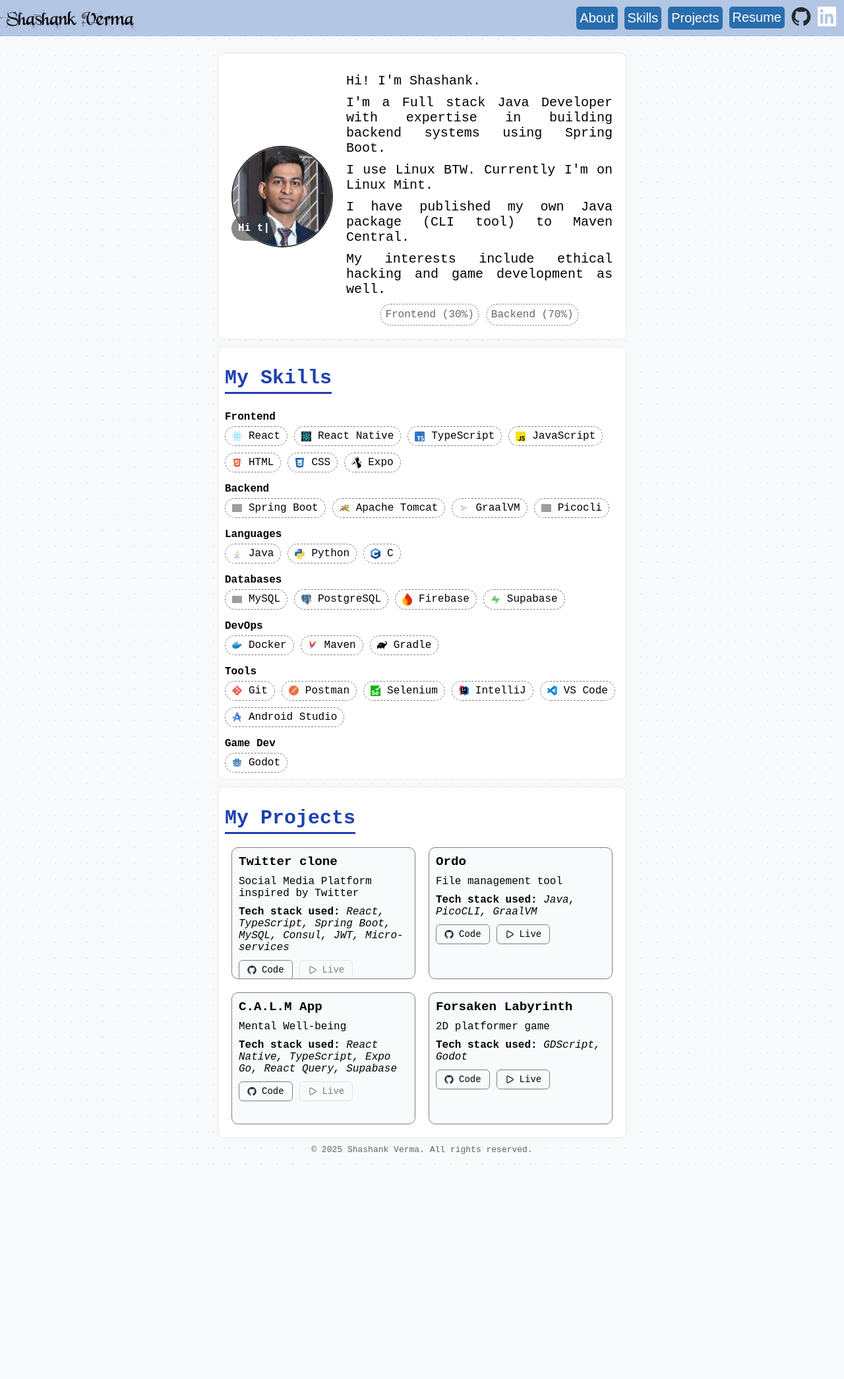
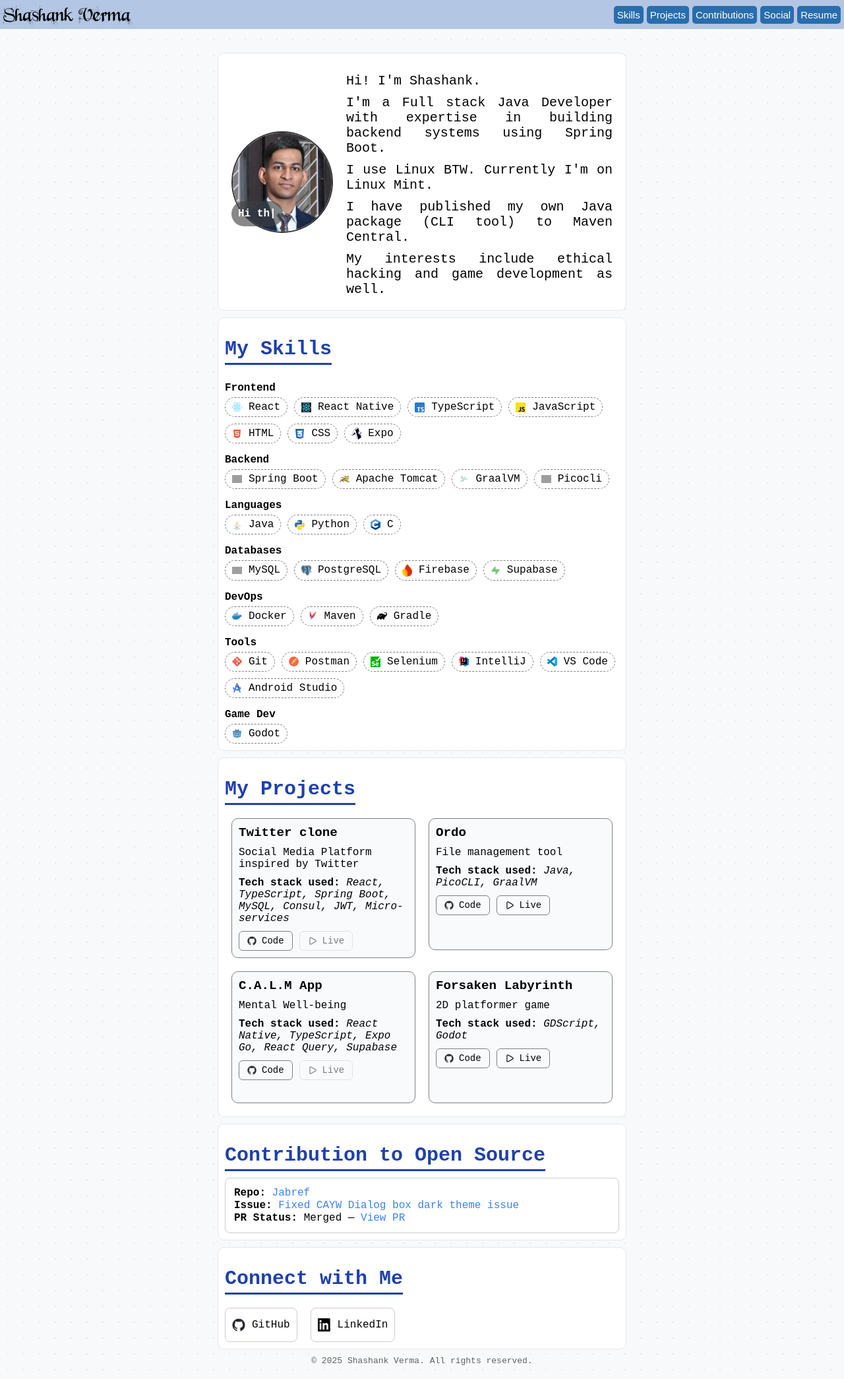
Before and after one commit to shawshank725/shawshank725.github.io, a React (Vite) app: page / in a window 1280 px wide. Shown: the whole page at 66% size. Before the commit the page ends 1770 px from the top, so only its background shows below. Built offline with nearby package versions, Linux system fonts and the light colour scheme; grey boxes are pictures that could not be loaded.

Commit message:
added socials and contributions

```diff
--- a/src/App.tsx
+++ b/src/App.tsx
@@ -4,22 +4,34 @@
 import ProjectsPage from "@components/ProjectsPage";
 import SkillsPage from "@components/SkillsPage";
 import "@/styles/App.css";
+import ContributionsPage from "./components/Contributions";
+import SocialsPage from "./components/SocialsPage";
 
 function App() {
   const homePageRef = useRef<HTMLDivElement | null>(null);
   const skillsPageRef = useRef<HTMLDivElement | null>(null);
   const projectsPageRef = useRef<HTMLDivElement | null>(null);
+  const contributionsPageRef = useRef<HTMLDivElement | null>(null);
+  const socialsPageRef = useRef<HTMLDivElement | null>(null);
 
   const date = new Date().getFullYear();
 
   return (
     <div className="appContainer">
-      <NavigationBar homePageRef={homePageRef} skillsPageRef={skillsPageRef} projectsPageRef={projectsPageRef} />
+      <NavigationBar
+        homePageRef={homePageRef}
+        skillsPageRef={skillsPageRef}
+        projectsPageRef={projectsPageRef}
+        contributionsPageRef={contributionsPageRef}
+        socialsPageRef={socialsPageRef}
+      />
       <HomePage reference={homePageRef}/>
       <SkillsPage reference={skillsPageRef} />
       <ProjectsPage reference={projectsPageRef} />
+      <ContributionsPage reference={contributionsPageRef} />
+      <SocialsPage reference={socialsPageRef} />
+
       <p className="copyright">© {date} Shashank Verma. All rights reserved.</p>
-      {/* <Toggler/> */}
     </div>
   )
 }
--- a/src/components/Contributions.tsx
+++ b/src/components/Contributions.tsx
@@ -0,0 +1,42 @@
+import { contributions } from '@constants/contributions';
+import type { ReferenceProp } from '@/types/ReferenceProp';
+import Heading from '@components/Heading';
+import "@styles/ContributionsPage.css";
+
+export default function ContributionsPage({ reference }: ReferenceProp) {
+  return (
+    <div className='contributionsPageContainer' ref={reference}>
+      <Heading heading="Contribution to Open Source" />
+
+      <div className="contributionsList">
+        {contributions.map((c, index) => (
+          <div className="contributionCard" key={index}>
+
+            <p>
+              <strong>Repo: </strong>
+              <a href={c.repoLink} target="_blank">
+                {c.repoName}
+              </a>
+            </p>
+
+            <p>
+              <strong>Issue: </strong>
+              <a href={c.issueLink} target="_blank">
+                {c.issueFixed}
+              </a>
+            </p>
+
+            <p>
+              <strong>PR Status: </strong>
+              {c.prStatus} —{" "}
+              <a href={c.prLink} target="_blank">
+                View PR
+              </a>
+            </p>
+
+          </div>
+        ))}
+      </div>
+    </div>
+  );
+}
--- a/src/components/HomePage.tsx
+++ b/src/components/HomePage.tsx
@@ -28,14 +28,14 @@
                         <span className='introductionText'>My interests include ethical hacking and game development as well.</span>
                     </div>
 
-                    <div className='focusContainer'>
+                    {/* <div className='focusContainer'>
                         <div className='focusNamePercentage'>
                             Frontend (30%)
                         </div>
                         <div className='focusNamePercentage'>
                             Backend (70%)
                         </div>
-                    </div>
+                    </div> */}
                 </div>
             </div>
         </div>
--- a/src/components/NavigationBar.tsx
+++ b/src/components/NavigationBar.tsx
@@ -1,27 +1,22 @@
 import '@styles/NavigationBar.css';
-import githubIcon from "@assets/github/github-mark.png";
-import linkedIcon from "@assets/linkedin/InBug-White.png";
 
 type NavigationProps = {
     homePageRef: React.RefObject<HTMLDivElement | null>;
     skillsPageRef: React.RefObject<HTMLDivElement | null>;
     projectsPageRef: React.RefObject<HTMLDivElement | null>;
+    contributionsPageRef: React.RefObject<HTMLDivElement | null>;
+    socialsPageRef: React.RefObject<HTMLDivElement | null>;
 }
 
-export default function NavigationBar({homePageRef, skillsPageRef, projectsPageRef}: NavigationProps) {
+export default function NavigationBar({homePageRef, skillsPageRef, projectsPageRef, contributionsPageRef, socialsPageRef}: NavigationProps) {
     return (
         <div className='navigationBarContainer'>
-            <div className='myName'>
+            <div className='myName' onClick={() => {homePageRef.current?.scrollIntoView({
+                    behavior:'smooth'
+                })}}>
                 Shashank Verma
             </div>
             <div className='buttonContainer'>
-
-                <button className='navigationItem'
-                onClick={() => {homePageRef.current?.scrollIntoView({
-                    behavior:'smooth'
-                })}}
-                >About</button>
-
                 <button className='navigationItem' onClick={() => {skillsPageRef.current?.scrollIntoView({
                     behavior:'smooth'
                 })}}>Skills</button>
@@ -31,16 +26,26 @@
                 })}}>Projects</button>
 
 
+                <button className='navigationItem' onClick={() => {contributionsPageRef.current?.scrollIntoView({
+                    behavior:'smooth'
+                })}}>Contributions</button>
+
+                <button className='navigationItem' onClick={() => {socialsPageRef.current?.scrollIntoView({
+                    behavior:'smooth'
+                })}}>Social</button>
+
+
+
 
                 <a className='profileLink' href='/assets/resume/resume.pdf' download={"Resume.pdf"} >
                     <button className='navigationItem'>Resume</button>
                 </a>
-                <a className='profileLink' href='https://github.com/shawshank725' target='_blank'>
+                {/* <a className='profileLink' href='https://github.com/shawshank725' target='_blank'>
                     <img src={githubIcon} className='profileLinkImage'/>
                 </a>
                 <a className='profileLink'href='https://www.linkedin.com/in/shashankv725/' target='_blank'>
                     <img src={linkedIcon} className='profileLinkImage'/>
-                </a>
+                </a> */}
             </div>
         </div>
     )
--- /dev/null
+++ b/src/components/SocialsPage.tsx
@@ -0,0 +1,35 @@
+import type { ReferenceProp } from '@/types/ReferenceProp';
+import Heading from '@components/Heading';
+import githubIcon from '@assets/github/github-mark.png';
+import linkedinIcon from '@assets/linkedin/InBug-Black.png';
+import '@styles/SocialsPage.css';
+
+export default function SocialsPage({ reference }: ReferenceProp) {
+  return (
+    <div className="socialsPageContainer" ref={reference}>
+      <Heading heading="Connect with Me" />
+
+      <div className="socialsContainer">
+
+        <a
+          href="https://github.com/shawshank725"
+          target="_blank"
+          className="socialCard"
+        >
+          <img src={githubIcon} className="socialIcon" />
+          <p>GitHub</p>
+        </a>
+
+        <a
+          href="https://linkedin.com/in/shashankv725"
+          target="_blank"
+          className="socialCard"
+        >
+          <img src={linkedinIcon} className="socialIcon" />
+          <p>LinkedIn</p>
+        </a>
+
+      </div>
+    </div>
+  );
+}
--- /dev/null
+++ b/src/constants/contributions.ts
@@ -0,0 +1,10 @@
+export const contributions = [
+  {
+    repoName: "Jabref",
+    repoLink: "https://github.com/JabRef/jabref",
+    issueFixed: "Fixed CAYW Dialog box dark theme issue",
+    issueLink: "https://github.com/JabRef/jabref/issues/14281",
+    prStatus: "Merged",
+    prLink: "https://github.com/JabRef/jabref/pull/15508"
+  }
+];
--- /dev/null
+++ b/src/styles/ContributionsPage.css
@@ -0,0 +1,44 @@
+.contributionsPageContainer {
+    display: flex;
+    background-color: #FFFFFF;
+    width: 50%;
+    border-radius: 10px;
+    box-sizing: border-box;
+    align-self: center;
+    border: 1px solid #E5E7EB;
+    transition: all 0.3s ease;
+    flex-direction: column;
+    padding: 10px;
+}
+
+.contributionsPageContainer:hover {
+    border-color: #3B82F6;
+    box-shadow: 0 10px 15px -3px rgba(59, 130, 246, 0.1);
+}
+
+
+/* The contribution detail card styles here */
+.contributionsList {
+    display: flex;
+    flex-direction: column;
+    gap: 15px;
+}
+
+.contributionCard {
+    border: 1px solid #ccc;
+    padding: 12px;
+    border-radius: 8px;
+}
+
+.contributionCard a {
+    color: #3b82f6;
+    text-decoration: none;
+}
+
+.contributionCard a:hover {
+    text-decoration: underline;
+}
+
+.contributionCard p {
+    margin: 1px;
+}
--- a/src/styles/NavigationBar.css
+++ b/src/styles/NavigationBar.css
@@ -4,7 +4,7 @@
     width: 100%;
     height: fit-content;
     justify-content: space-between;
-    padding: 10px;
+    padding: 5px;
     position: fixed;
     top: 0px;
     left: 0px;
@@ -34,7 +34,7 @@
 
 .navigationItem {
   border-radius: 5px;
-  font-size: 20px;
+  font-size: 15px;
   background-color: rgb(40, 109, 173);
   color: white;
   padding: 5px;
@@ -49,7 +49,7 @@
 
 .buttonContainer {
   display: flex;
-  column-gap: 10px;
+  column-gap: 5px;
   border-radius: 10px;
 }
 
@@ -67,4 +67,5 @@
 .myName {
   font-family: "BeyondWonderland";
   font-size: 30px;
+  cursor: pointer;
 }
--- a/src/styles/ProjectCard.css
+++ b/src/styles/ProjectCard.css
@@ -11,7 +11,8 @@
     border: solid 1px grey;
     transition: transform 0.2s ease, border 0.2s ease;
     align-self: start;
-    height: 200px;
+    min-height: 200px;
+    max-height: 230px;
 }
 
 .projectCardContainer:hover {
--- /dev/null
+++ b/src/styles/SocialsPage.css
@@ -0,0 +1,49 @@
+.socialsPageContainer {
+    display: flex;
+    background-color: #FFFFFF;
+    width: 50%;
+    border-radius: 10px;
+    box-sizing: border-box;
+    align-self: center;
+    border: 1px solid #E5E7EB;
+    transition: all 0.3s ease;
+    flex-direction: column;
+    padding: 10px;
+}
+
+.socialsPageContainer:hover {
+    border-color: #3B82F6;
+    box-shadow: 0 10px 15px -3px rgba(59, 130, 246, 0.1);
+}
+
+.socialsContainer {
+    display: flex;
+    gap: 20px;
+    margin-top: 10px;
+}
+
+/* card */
+.socialCard {
+    display: flex;
+    align-items: center;
+    gap: 10px;
+    padding: 0px 10px;
+    border: 1px solid #ccc;
+    border-radius: 8px;
+    text-decoration: none;
+    color: black;
+    transition: all 0.2s ease;
+}
+
+/* icon */
+.socialIcon {
+    width: 20px;
+    height: 20px;
+}
+
+/* hover */
+.socialCard:hover {
+    transform: translateY(-3px);
+    border-color: #3b82f6;
+    background-color: rgba(59, 130, 246, 0.08);
+}
```
